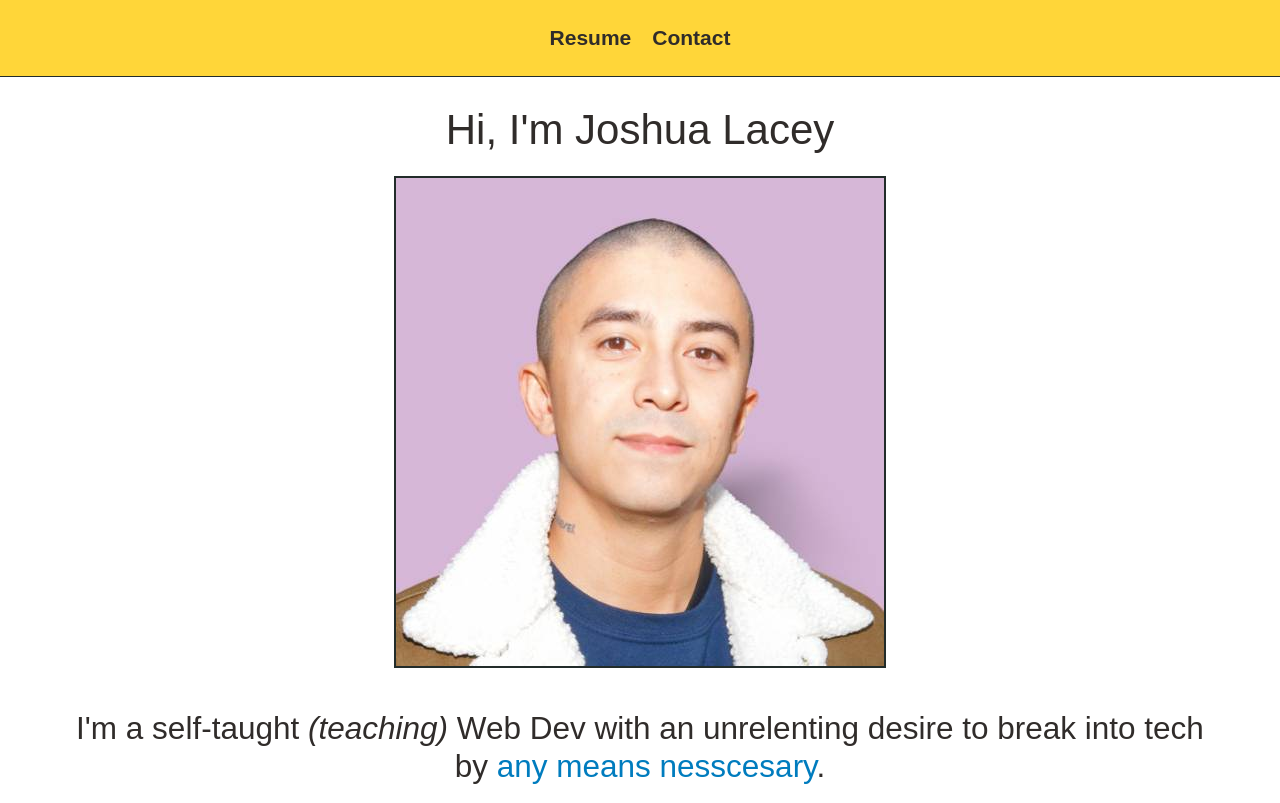
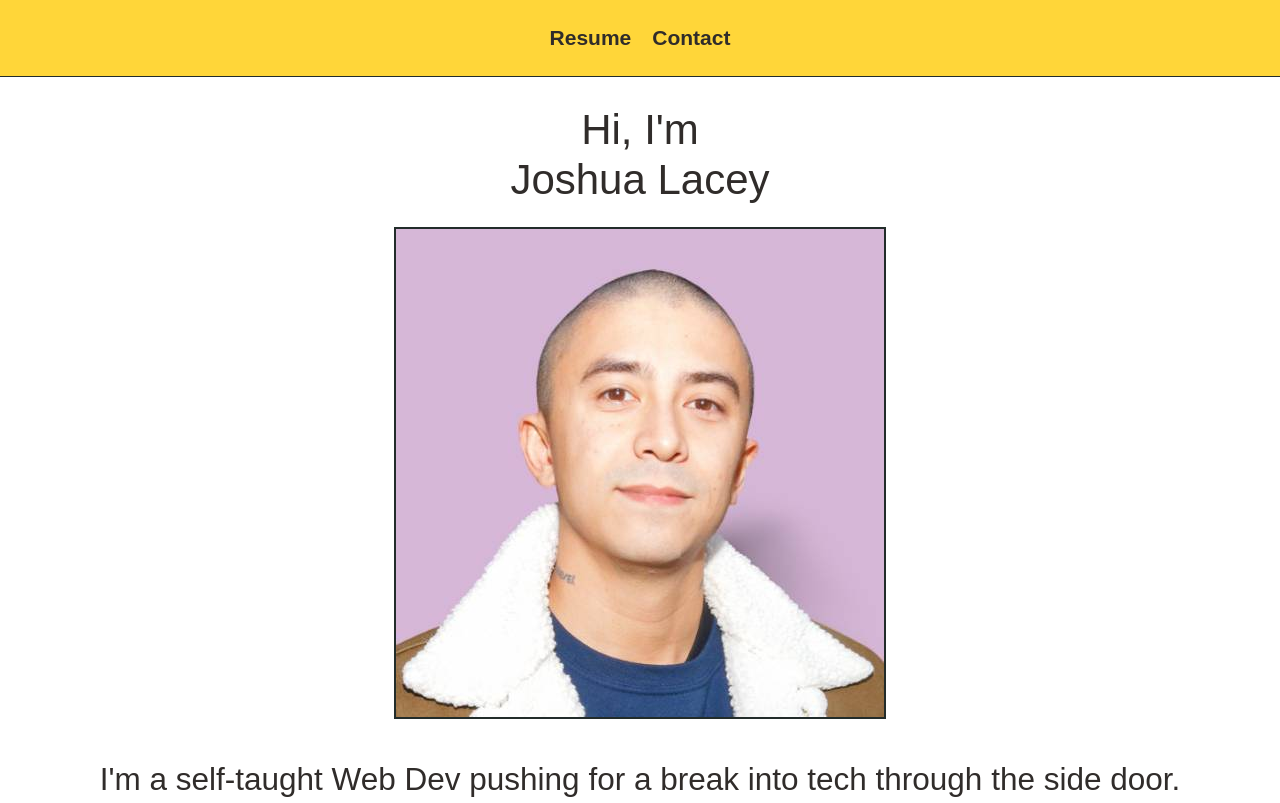
Before and after one commit to superdevjr/Responsive-Resume-Experiment, a plain HTML site: page index.html in a window 1280 px wide. Shown: the top 803 px of the page. Drawn offline with Linux system fonts and the light colour scheme; a web font is replaced by a local one.

Commit message:
Copy change

```diff
--- a/index.html
+++ b/index.html
@@ -39,9 +39,9 @@
     </nav>
     <div class="header">
         <div class="container">
-            <h1 class="text-center">Hi, I'm Joshua Lacey</h1>
+            <h1 class="text-center">Hi, I'm <br>Joshua Lacey</h1>
             <img src="tester.jpg">
-            <h2 class="text-center">I'm a self-taught <i>(teaching)</i> Web Dev with an unrelenting desire to break into tech by <span class="special-text2">any means nesscesary</span>.
+            <h2 class="text-center">I'm a self-taught Web Dev pushing for a break into tech through the side door.
             </hw>
         </div>
     </div>
```
